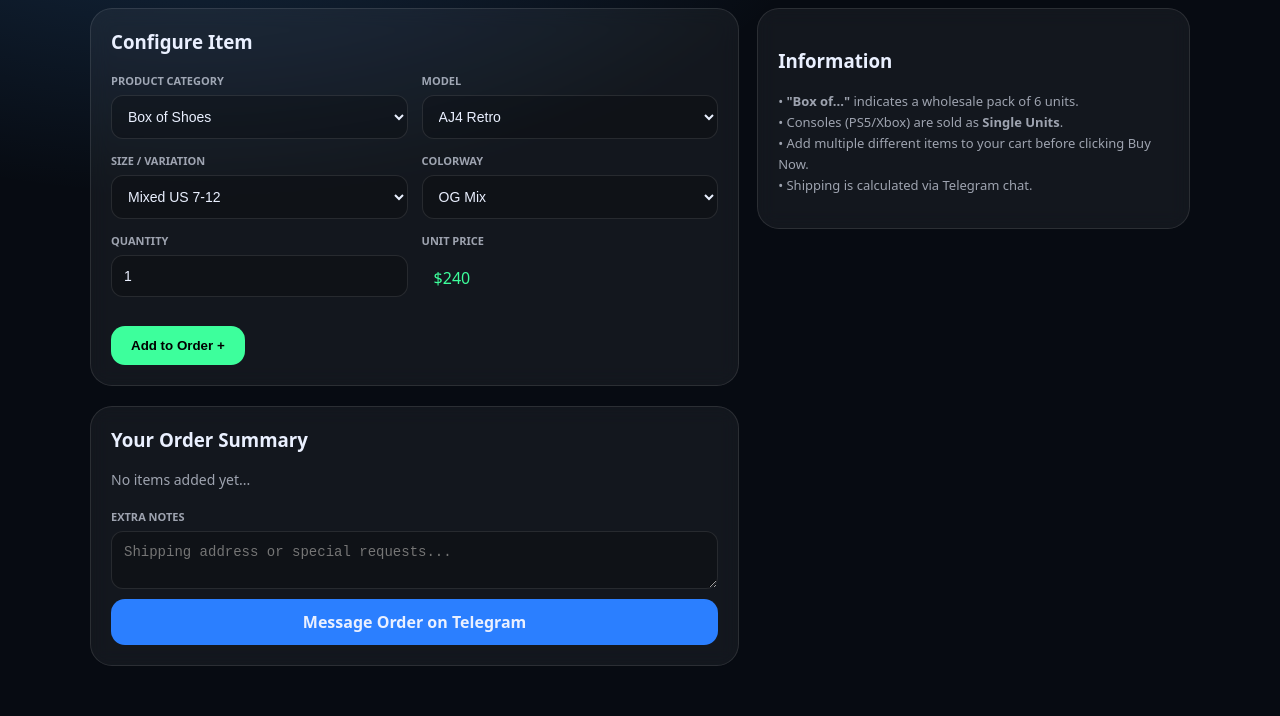
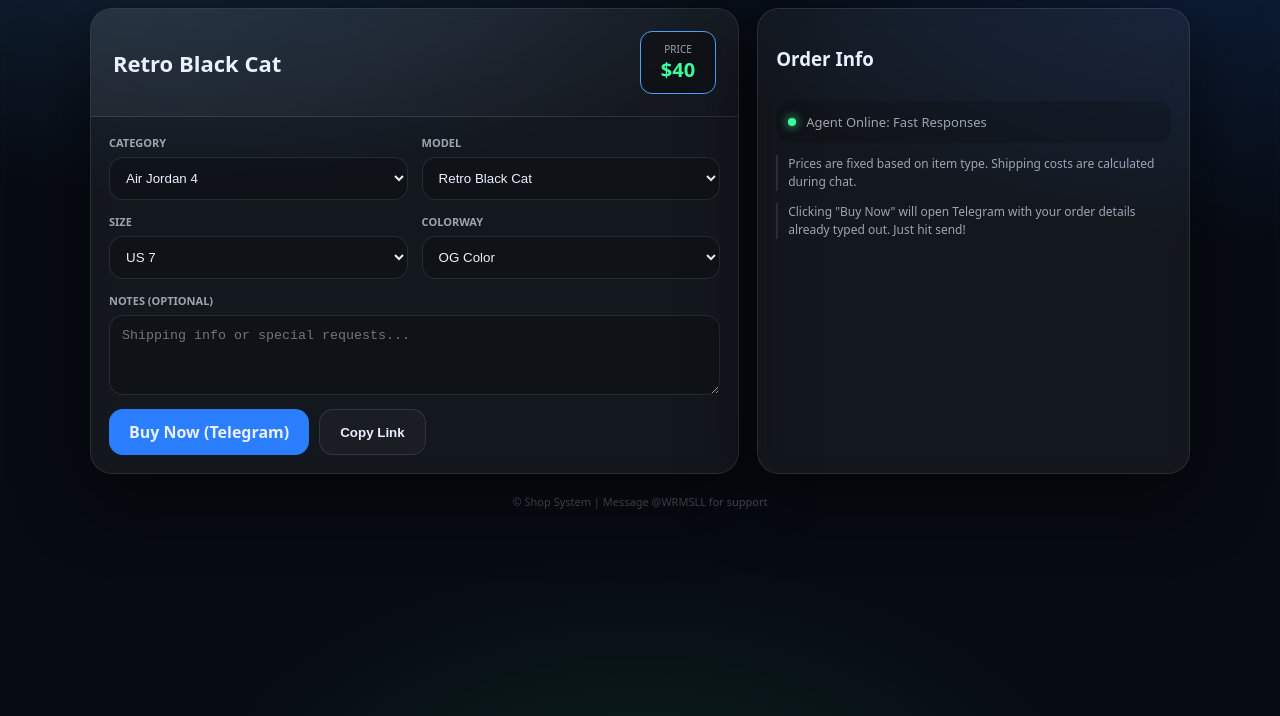
Before and after one commit to torekone6-ctrl/WRM, a plain HTML site: page index.html in a window 1280 px wide. Shown: the part 84-800 px from the top of the page. Drawn offline with Linux system fonts and the light colour scheme.

Commit message:
Update index.html

```diff
--- a/index.html
+++ b/index.html
@@ -3,7 +3,8 @@
 <head>
   <meta charset="utf-8" />
   <meta name="viewport" content="width=device-width, initial-scale=1" />
-  <title>Bulk Order Shop</title>
+  <title>Quick Order Shop</title>
+  <meta name="description" content="Select an item, size, and colorway, then message on Telegram." />
   <style>
     :root{
       --bg:#070b12;
@@ -16,240 +17,306 @@
       --ok:#3dff9c;
       --radius:22px;
       --shadow: 0 22px 70px rgba(0,0,0,.55);
+      --shadow2: 0 12px 40px rgba(0,0,0,.35);
       --max:1100px;
     }
     *{box-sizing:border-box}
     body{
-      margin:0; font-family: ui-sans-serif, system-ui, sans-serif;
-      color:var(--text); background: radial-gradient(1100px 600px at 15% -10%, rgba(74,163,255,.22), transparent 60%), var(--bg);
-      min-height:100vh; padding:28px 16px; display:flex; justify-content:center;
+      margin:0;
+      font-family: ui-sans-serif, system-ui, -apple-system, Segoe UI, Roboto, Helvetica, Arial, sans-serif;
+      color:var(--text);
+      background:
+        radial-gradient(1100px 600px at 15% -10%, rgba(74,163,255,.22), transparent 60%),
+        radial-gradient(1000px 600px at 95% 0%, rgba(43,127,255,.18), transparent 55%),
+        radial-gradient(900px 600px at 50% 120%, rgba(61,255,156,.10), transparent 55%),
+        var(--bg);
+      min-height:100vh;
+      padding:28px 16px 40px;
+      display:flex;
+      justify-content:center;
     }
     .wrap{width:100%; max-width:var(--max);}
-    header{ display:flex; align-items:center; justify-content:space-between; margin-bottom:18px; }
-    .logo{ width:46px; height:46px; border-radius:14px; background:linear-gradient(135deg, #4aa3ff, #2b7fff); border:1px solid var(--border); }
+    header{
+      display:flex;
+      align-items:center;
+      justify-content:space-between;
+      gap:14px;
+      margin-bottom:18px;
+    }
+    .brand{ display:flex; gap:12px; align-items:center; }
+    .logo{
+      width:46px;height:46px;border-radius:14px;
+      background:linear-gradient(135deg, rgba(74,163,255,.95), rgba(43,127,255,.70));
+      border:1px solid var(--border);
+    }
+    .brand h1{margin:0; font-size:16px; font-weight:900;}
+    .brand p{margin:2px 0 0; font-size:12px; color:var(--muted);}
+    .pill{
+      font-size:12px; padding:10px 12px; border:1px solid var(--border);
+      background:rgba(255,255,255,.03); border-radius:999px;
+    }
 
-    .hero{ display:grid; grid-template-columns: 1.2fr .8fr; gap:18px; }
+    .hero{
+      display:grid;
+      grid-template-columns: 1.2fr .8fr;
+      gap:18px;
+      align-items:stretch;
+    }
     @media (max-width: 900px){ .hero{grid-template-columns:1fr;} }
 
-    .card{ background: var(--panel); border:1px solid var(--border); border-radius: var(--radius); backdrop-filter: blur(10px); padding:20px; margin-bottom:20px;}
+    .card{
+      background: rgba(255,255,255,.05);
+      border:1px solid var(--border);
+      border-radius: var(--radius);
+      box-shadow: var(--shadow);
+      overflow:hidden;
+      backdrop-filter: blur(10px);
+    }
 
-    .grid{ display:grid; grid-template-columns: 1fr 1fr; gap:14px; margin-bottom:15px; }
+    .banner{
+      padding:22px;
+      background: linear-gradient(135deg, rgba(255,255,255,.06), rgba(255,255,255,0));
+      border-bottom:1px solid var(--border);
+      display: flex;
+      justify-content: space-between;
+      align-items: center;
+      flex-wrap: wrap;
+      gap: 15px;
+    }
+    .banner h2{ margin:0; font-size:22px; }
+    .price-tag {
+      background: rgba(0,0,0,0.3);
+      padding: 10px 20px;
+      border-radius: 12px;
+      border: 1px solid var(--accent1);
+      text-align: center;
+    }
+    .price-tag span { display: block; font-size: 10px; color: var(--muted); text-transform: uppercase; }
+    .price-tag b { font-size: 20px; color: var(--ok); }
+
+    .content{ padding: 18px; }
+    .grid{ display:grid; grid-template-columns: 1fr 1fr; gap:14px; }
+    @media (max-width: 720px){ .grid{grid-template-columns:1fr;} }
+
     .field{ display:flex; flex-direction:column; gap:7px; }
     label{ font-size:11px; color:var(--muted); font-weight:800; text-transform: uppercase; }
-    select, textarea, input{
-      width:100%; border:1px solid var(--border); background: rgba(0,0,0,.22); color: var(--text);
-      border-radius: 12px; padding: 12px; outline:none; font-size: 14px;
+    select, textarea{
+      width:100%; border:1px solid var(--border);
+      background: rgba(0,0,0,.22); color: var(--text);
+      border-radius: 14px; padding: 12px; outline:none;
     }
+    textarea{ min-height: 80px; }
+    option{ background:#0b1020; }
 
-    .cart-item {
-      background: rgba(255,255,255,0.03); border: 1px solid var(--border);
-      padding: 12px; border-radius: 12px; margin-bottom: 8px;
-      display: flex; justify-content: space-between; align-items: center;
-    }
-    .cart-item button { background:none; border:none; color:#ff4a4a; cursor:pointer; font-weight:bold; }
-
+    .actions{ display:flex; flex-wrap:wrap; gap:10px; margin-top:14px; }
     .btn{
       border:1px solid var(--border); background: rgba(255,255,255,.03);
       color: var(--text); border-radius: 14px; padding: 12px 20px;
-      font-weight:900; cursor:pointer; text-decoration:none; display:inline-flex; align-items:center; gap:10px;
+      font-weight:900; cursor:pointer; text-decoration:none;
+      display:inline-flex; align-items:center; gap:10px;
+      transition: 0.2s;
     }
-    .btn.primary{ background: var(--accent2); border: none; width: 100%; justify-content: center; margin-top: 10px;}
-    .btn.add { background: var(--ok); color: #000; border:none; margin-top:10px; }
+    .btn:hover{ background: rgba(74,163,255,.15); border-color: var(--accent1); }
+    .btn.primary{ background: var(--accent2); border: none; }
+    .btn.primary:hover{ background: var(--accent1); }
 
-    .price-display { font-size: 24px; color: var(--ok); font-weight: 900; }
-    .summary-box { border-top: 1px solid var(--border); pt: 15px; margin-top: 15px; }
+    .aside{ padding:18px; display:flex; flex-direction:column; gap:12px; }
+    .status{
+      display:flex; align-items:center; gap:10px;
+      background: rgba(0,0,0,.18); border-radius: 14px; padding: 12px;
+      font-size: 13px; color: var(--muted);
+    }
+    .dot{ width:8px; height:8px; border-radius:50%; background: var(--ok); box-shadow: 0 0 10px var(--ok); }
+    .note{ font-size:12px; color:var(--muted); line-height:1.5; border-left: 2px solid var(--border); padding-left: 10px;}
+    footer{ margin-top:20px; color: rgba(234,240,255,.3); font-size:11px; text-align:center; }
   </style>
 </head>
 
 <body>
   <div class="wrap">
     <header>
-      <div style="display:flex; gap:12px; align-items:center;">
+      <div class="brand">
         <div class="logo"></div>
-        <div><h1 style="margin:0; font-size:18px;">Bulk Shop</h1><p style="margin:0; font-size:12px; color:var(--muted);">Wholesale & Consoles</p></div>
+        <div>
+          <h1>Order Shop</h1>
+          <p>Instant checkout via Telegram</p>
+        </div>
       </div>
-      <div class="price-display" id="totalPrice">$0</div>
+      <div class="pill">Contact: <b>@WRMSLL</b></div>
     </header>
 
     <section class="hero">
-      <div class="main-col">
-        <div class="card">
-          <h3 style="margin-top:0">Configure Item</h3>
+      <div class="card">
+        <div class="banner">
+          <h2 id="title">Loading...</h2>
+          <div class="price-tag">
+            <span>Price</span>
+            <b id="price">$0</b>
+          </div>
+        </div>
+
+        <div class="content">
           <div class="grid">
             <div class="field">
-              <label>Product Category</label>
+              <label for="category">Category</label>
               <select id="category"></select>
             </div>
+
             <div class="field">
-              <label>Model</label>
+              <label for="model">Model</label>
               <select id="model"></select>
             </div>
+
             <div class="field">
-              <label>Size / Variation</label>
+              <label for="size">Size</label>
               <select id="size"></select>
             </div>
+
             <div class="field">
-              <label>Colorway</label>
+              <label for="colorway">Colorway</label>
               <select id="colorway"></select>
             </div>
-            <div class="field">
-              <label>Quantity</label>
-              <input type="number" id="qty" value="1" min="1">
-            </div>
-            <div class="field">
-                <label>Unit Price</label>
-                <div id="unitDisplay" style="padding:12px; color:var(--ok)">$0</div>
+
+            <div class="field" style="grid-column: 1 / -1;">
+              <label for="extra">Notes (Optional)</label>
+              <textarea id="extra" placeholder="Shipping info or special requests..."></textarea>
             </div>
           </div>
-          <button class="btn add" id="addToCart">Add to Order +</button>
-        </div>
 
-        <div class="card">
-          <h3 style="margin-top:0">Your Order Summary</h3>
-          <div id="cartList">
-            <p style="color:var(--muted); font-size:14px;">No items added yet...</p>
+          <div class="actions">
+            <a class="btn primary" id="buyBtn" href="#" target="_blank">Buy Now (Telegram)</a>
+            <button class="btn" id="copyBtn">Copy Link</button>
           </div>
-          <div class="field" style="margin-top:20px;">
-            <label>Extra Notes</label>
-            <textarea id="extra" placeholder="Shipping address or special requests..."></textarea>
-          </div>
-          <a class="btn primary" id="buyBtn" href="#" target="_blank">Message Order on Telegram</a>
         </div>
       </div>
 
-      <aside>
-        <div class="card">
-          <h3>Information</h3>
-          <p style="font-size:13px; color:var(--muted); line-height:1.6;">
-            • <b>"Box of..."</b> indicates a wholesale pack of 6 units.<br>
-            • Consoles (PS5/Xbox) are sold as <b>Single Units</b>.<br>
-            • Add multiple different items to your cart before clicking Buy Now.<br>
-            • Shipping is calculated via Telegram chat.
-          </p>
+      <aside class="card aside">
+        <h3>Order Info</h3>
+        <div class="status">
+          <span class="dot"></span>
+          <div>Agent Online: Fast Responses</div>
+        </div>
+        <div class="note">
+          Prices are fixed based on item type. Shipping costs are calculated during chat.
+        </div>
+        <div class="note">
+          Clicking "Buy Now" will open Telegram with your order details already typed out. Just hit send!
         </div>
       </aside>
     </section>
+
+    <footer>© Shop System | Message @WRMSLL for support</footer>
   </div>
 
   <script>
     const TELEGRAM_USERNAME = "WRMSLL";
 
-    const CATALOG = {
-      "Box of Shoes": { price: 240, type: "box", models: ["AJ4 Retro", "AJ1 High", "Dunk Low"], colorways: ["OG Mix", "Black/White", "Random Mix"], sizes: ["Mixed US 7-12"] },
-      "Box of Tech": { price: 150, type: "box", models: ["AirPods Pro 2", "AirPods Max", "MagSafe Packs"], colorways: ["Standard"], sizes: ["Retail Pack"] },
-      "Box of Clothing": { price: 150, type: "box", models: ["Essentials Hoodie", "Arc'teryx Shell", "FOG Tees"], colorways: ["Black", "Grey", "Mix"], sizes: ["S-XL Mix"] },
-      "Box of Accessories": { price: 90, type: "box", models: ["iPhone Cases", "Wallets", "Belts"], colorways: ["Mixed"], sizes: ["Multi-model"] },
-      "Sony PlayStation": { price: 300, type: "single", models: ["PS5 Slim Disc", "PS5 Digital", "PS4 Pro 1TB"], colorways: ["White", "Black"], sizes: ["New in Box"] },
-      "Microsoft Xbox": { price: 300, type: "single", models: ["Xbox Series X", "Xbox Series S"], colorways: ["Carbon Black", "Robot White"], sizes: ["New in Box"] }
+    const PRICING = {
+      shoe: 40,
+      tech: 25,
+      clothing: 25,
+      accessory: 15
     };
 
-    let cart = [];
+    const CATALOG = {
+      "Air Jordan 4": {
+        type: "shoe",
+        models: ["Retro Black Cat", "Retro Military Blue", "Retro SB Pine Green", "Retro Red Thunder", "Retro University Blue"],
+        colorways: ["OG Color", "Custom", "Black/White", "Grey/Blue"],
+        sizes: ["US 7", "US 8", "US 9", "US 10", "US 11", "US 12"]
+      },
+      "Air Jordan 1": {
+        type: "shoe",
+        models: ["High OG Chicago", "High Dark Mocha", "Low Travis Scott", "Mid Wolf Grey"],
+        colorways: ["Standard", "Vintage Finish", "Alternative"],
+        sizes: ["US 7", "US 8", "US 9", "US 10", "US 11", "US 12"]
+      },
+      "Apple AirPods": {
+        type: "tech",
+        models: ["AirPods Gen 2", "AirPods Gen 3", "AirPods Pro", "AirPods Pro 2", "AirPods Max"],
+        colorways: ["Standard White", "Space Grey (Max)", "Silver (Max)", "Sky Blue (Max)"],
+        sizes: ["Standard One Size"]
+      },
+      "iPhone Cases": {
+        type: "accessory",
+        models: ["iPhone 16 Pro Max", "iPhone 16 Pro", "iPhone 15 Pro Max", "iPhone 14 Pro", "iPhone 13"],
+        colorways: ["Silicone Black", "Silicone Blue", "Leather Midnight", "Clear MagSafe"],
+        sizes: ["Exact Fit"]
+      },
+      "Essentials": {
+        type: "clothing",
+        models: ["Fear of God Hoodie", "FOG Sweatpants", "FOG T-Shirt"],
+        colorways: ["Black", "Oatmeal", "Light Grey", "Buttercream"],
+        sizes: ["S", "M", "L", "XL"]
+      },
+      "Arc'teryx": {
+        type: "clothing",
+        models: ["Alpha SV Jacket", "Beta LT Shell", "Atom LT Hoody"],
+        colorways: ["Black", "Ether Blue", "Oracle Yellow", "Tatsu Green"],
+        sizes: ["S", "M", "L", "XL"]
+      }
+    };
+
     const $ = (id) => document.getElementById(id);
 
-    function populateSelect(el, arr) {
-      el.innerHTML = "";
-      arr.forEach(v => {
-        let opt = document.createElement("option");
-        opt.value = v; opt.textContent = v;
-        el.appendChild(opt);
+    function setOptions(selectEl, options) {
+      selectEl.innerHTML = "";
+      options.forEach(v => {
+        const opt = document.createElement("option");
+        opt.value = v;
+        opt.textContent = v;
+        selectEl.appendChild(opt);
       });
     }
 
-    function updateConfig() {
+    function refreshUI() {
       const cat = $("category").value;
       const data = CATALOG[cat];
-      populateSelect($("model"), data.models);
-      populateSelect($("size"), data.sizes);
-      populateSelect($("colorway"), data.colorways);
-      $("unitDisplay").textContent = `$${data.price}`;
-    }
+      const price = PRICING[data.type];
 
-    function updateCartUI() {
-      const container = $("cartList");
-      container.innerHTML = "";
-      let total = 0;
+      // Update Text
+      $("title").textContent = $("model").value;
+      $("price").textContent = `$${price}`;
 
-      if (cart.length === 0) {
-        container.innerHTML = `<p style="color:var(--muted); font-size:14px;">No items added yet...</p>`;
-      }
-
-      cart.forEach((item, index) => {
-        total += item.lineTotal;
-        const div = document.createElement("div");
-        div.className = "cart-item";
-        div.innerHTML = `
-          <div>
-            <div style="font-weight:bold">${item.category} x${item.qty}</div>
-            <div style="font-size:11px; color:var(--muted)">${item.model} | ${item.color}</div>
-          </div>
-          <div style="display:flex; align-items:center; gap:15px;">
-            <span style="color:var(--ok)">$${item.lineTotal}</span>
-            <button onclick="removeItem(${index})">✕</button>
-          </div>
-        `;
-        container.appendChild(div);
-      });
-
-      $("totalPrice").textContent = `$${total}`;
-      generateTelegramLink(total);
-    }
-
-    function removeItem(index) {
-      cart.splice(index, 1);
-      updateCartUI();
-    }
-
-    function generateTelegramLink(total) {
-      if (cart.length === 0) {
-        $("buyBtn").href = "#";
-        return;
-      }
-
-      let itemDetails = cart.map(i =>
-        `- ${i.qty}x ${i.category} (${i.model})\n  Specs: ${i.size}, ${i.color}\n  Sub: $${i.lineTotal}`
-      ).join("\n\n");
-
-      const msg = `NEW ORDER REQUEST\n` +
-                  `====================\n` +
-                  `${itemDetails}\n` +
-                  `====================\n` +
-                  `TOTAL POOL: $${total}\n` +
-                  `NOTES: ${$("extra").value || "None"}`;
+      // Update Link
+      const msg = `Order Request:\n` +
+                  `------------------\n` +
+                  `Item: ${cat}\n` +
+                  `Model: ${$("model").value}\n` +
+                  `Size: ${$("size").value}\n` +
+                  `Color: ${$("colorway").value}\n` +
+                  `Price: $${price}\n` +
+                  `Notes: ${$("extra").value || "None"}`;
 
       $("buyBtn").href = `https://t.me/${TELEGRAM_USERNAME}?text=${encodeURIComponent(msg)}`;
     }
 
-    // Events
-    $("category").addEventListener("change", updateConfig);
-
-    $("addToCart").addEventListener("click", () => {
+    function handleCategoryChange() {
       const cat = $("category").value;
       const data = CATALOG[cat];
-      const qty = parseInt($("qty").value) || 1;
 
-      const newItem = {
-        category: cat,
-        model: $("model").value,
-        size: $("size").value,
-        color: $("colorway").value,
-        qty: qty,
-        lineTotal: data.price * qty
-      };
+      setOptions($("model"), data.models);
+      setOptions($("size"), data.sizes);
+      setOptions($("colorway"), data.colorways);
 
-      cart.push(newItem);
-      updateCartUI();
-      // Visual feedback: reset qty
-      $("qty").value = 1;
-    });
-
-    $("extra").addEventListener("input", () => {
-        const total = cart.reduce((sum, item) => sum + item.lineTotal, 0);
-        generateTelegramLink(total);
-    });
+      refreshUI();
+    }
 
     // Init
-    populateSelect($("category"), Object.keys(CATALOG));
-    updateConfig();
+    setOptions($("category"), Object.keys(CATALOG));
+    handleCategoryChange();
+
+    // Listeners
+    $("category").addEventListener("change", handleCategoryChange);
+    $("model").addEventListener("change", refreshUI);
+    $("size").addEventListener("change", refreshUI);
+    $("colorway").addEventListener("change", refreshUI);
+    $("extra").addEventListener("input", refreshUI);
+
+    $("copyBtn").addEventListener("click", () => {
+      navigator.clipboard.writeText($("buyBtn").href);
+      alert("Telegram order link copied!");
+    });
   </script>
 </body>
 </html>
```
